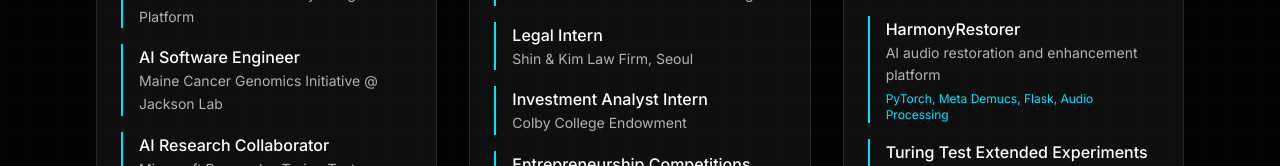
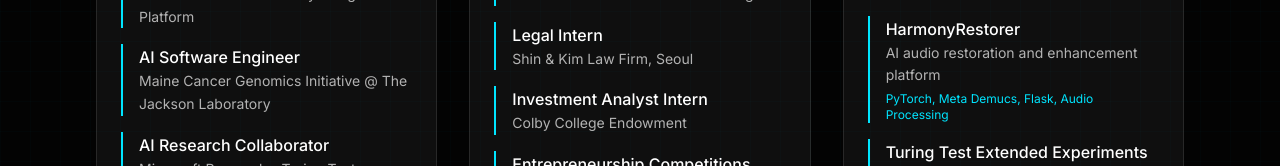
Before and after one commit to jacob7choi-xyz/personal-website, a Next.js app: page / in a window 1280 px wide. Shown: the part 979-1145 px from the top of the page. Built offline with nearby package versions, Linux system fonts and the light colour scheme.

Commit message:
Edited a line

```diff
--- a/src/constants/experience.ts
+++ b/src/constants/experience.ts
@@ -12,7 +12,7 @@ export const currentExperience = [
   {
     id: 3,
     title: "AI Software Engineer",
-    company: "Maine Cancer Genomics Initiative @ Jackson Lab",
+    company: "Maine Cancer Genomics Initiative @ The Jackson Laboratory",
   },
   {
     id: 4,
```
